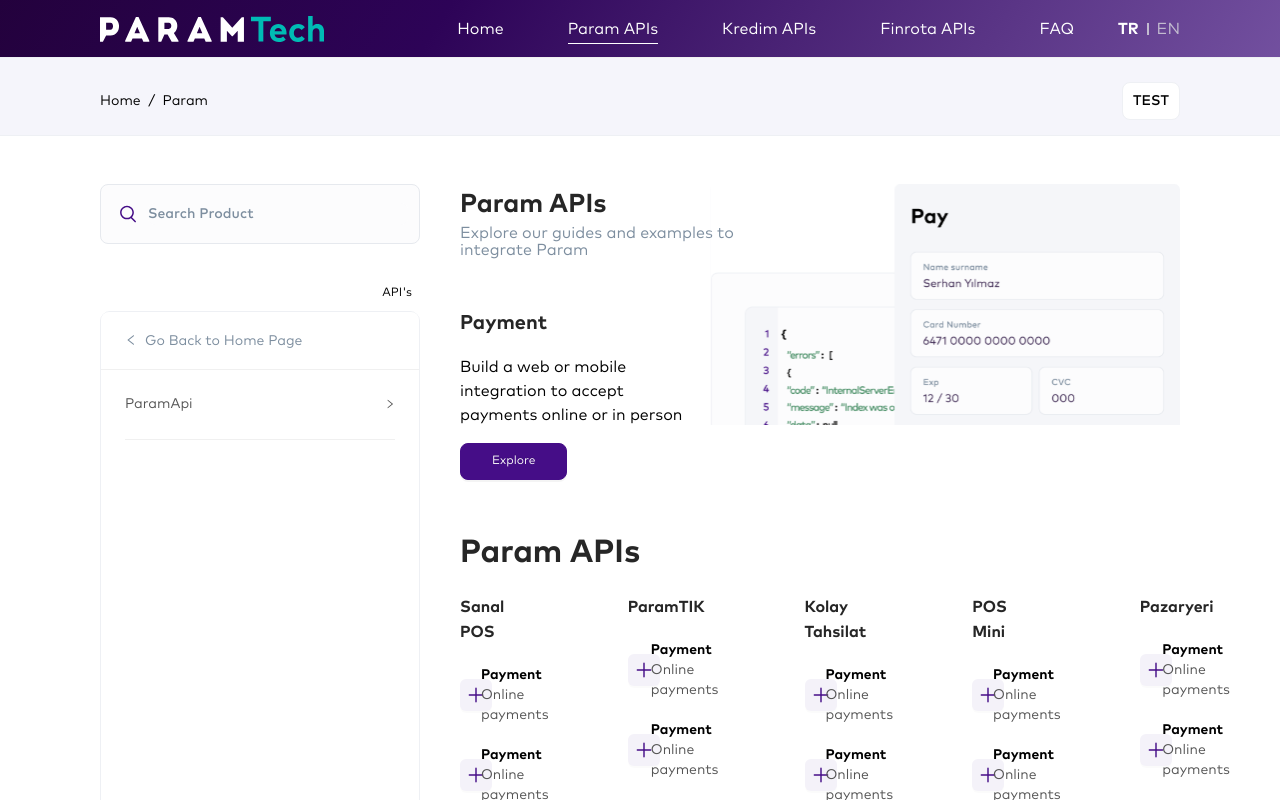
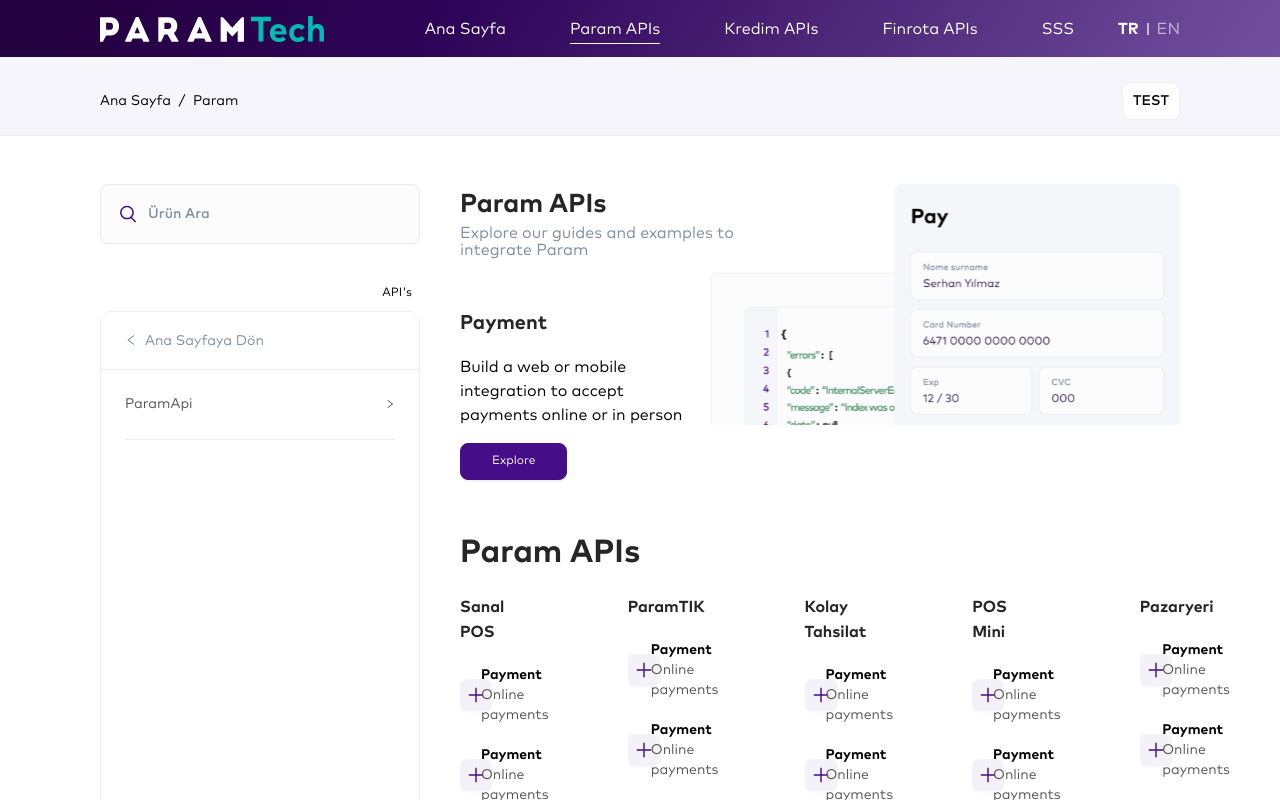
Before and after one commit to alihanberk/Paramtech.ApiPortal.UI, a React (Create React App) app: page /home in a window 1280 px wide. Both pictures are taken after a click on the item "Param APIs". Shown: the top 800 px of the page. Built offline with nearby package versions, Linux system fonts and the light colour scheme.

Commit message:
language

```diff
--- a/src/components/Layout/BrandHeader.js
+++ b/src/components/Layout/BrandHeader.js
@@ -6,9 +6,11 @@
 import { upperCaseFirstLetter } from "lib/helpers";
 import { useLocation } from "react-router-dom";
 import environmentList from "../../data/environmentByOrganizations.data.json";
+import { useIntl } from "react-intl";
 
 const BrandHeader = () => {
   const
+    intl = useIntl(),
     dispatch = useDispatch(),
     location = useLocation(),
     [
@@ -39,7 +41,7 @@
     ),
 
     getRouteString = () => {
-      return `Home${organizations ? `  \xa0/\xa0 ${upperCaseFirstLetter(organizations)}` : ""}${currentProduct ? ` \xa0/\xa0 ${upperCaseFirstLetter(currentProduct)}` : ""}${currentTag?.tag ? ` \xa0/\xa0 ${upperCaseFirstLetter(currentTag?.tag)}` : ""}`
+      return `${intl.formatMessage({ id: "label.home" })}${organizations ? `  \xa0/\xa0 ${upperCaseFirstLetter(organizations)}` : ""}${currentProduct ? ` \xa0/\xa0 ${upperCaseFirstLetter(currentProduct)}` : ""}${currentTag?.tag ? ` \xa0/\xa0 ${upperCaseFirstLetter(currentTag?.tag)}` : ""}`
     }
 
   React.useEffect(() => {
--- a/src/components/Layout/Content/ContentList.js
+++ b/src/components/Layout/Content/ContentList.js
@@ -2,12 +2,14 @@
 import { MenuList } from "components/UIComponents";
 import _ from "lodash";
 import React, { useEffect } from "react";
+import { useIntl } from "react-intl";
 import { useSelector } from "react-redux";
 import { ReactSVG } from "react-svg";
 import seacrhIcon from "../../../assets/img/ui-icons/search.svg";
 
 const ContentList = () => {
   const
+    intl = useIntl(),
     [sider, loading] = useSelector(({ app }) => {
       const
         { sider } = app,
@@ -42,7 +44,7 @@
   return (
     <div>
       <div className="mb-40" >
-        <Input disabled={loading} value={filter} onChange={e => handleChange(e.target.value)} prefix={<ReactSVG className="svg-prefix" src={seacrhIcon} />} className="input-type-secondary" placeholder={sider.placeholder} />
+        <Input disabled={loading} value={filter} onChange={e => handleChange(e.target.value)} prefix={<ReactSVG className="svg-prefix" src={seacrhIcon} />} className="input-type-secondary" placeholder={sider.placeholder && intl.formatMessage({ id: sider.placeholder })} />
       </div>
       <div>
         <MenuList {...{ data: filter ? data : sider.data, }} />
--- a/src/components/Layout/Header/HeaderNavbar.js
+++ b/src/components/Layout/Header/HeaderNavbar.js
@@ -38,9 +38,9 @@
         mode="horizontal"
         selectedKeys={selectedKeys}
         items={[
-          { label: "Home", key: "home", onClick: () => handleClick("home", null, clearFields) },
+          { label: intl.formatMessage({ id: "label.home" }), key: "home", onClick: () => handleClick("home", null, clearFields) },
           ...navbarItem,
-          { label: "FAQ", key: "faq", onClick: () => handleClick("faq", null, clearFields) }
+          { label: intl.formatMessage({ id: "label.faq" }), key: "faq", onClick: () => handleClick("faq", null, clearFields) }
         ]}
       />
       <LanguageSelection />
--- a/src/components/UIComponents/MenuList/MenuList.js
+++ b/src/components/UIComponents/MenuList/MenuList.js
@@ -8,9 +8,11 @@
 import ListUtils from "./utils";
 import Description from "../Description";
 import Loading from "../Loading";
+import { useIntl } from "react-intl";
 
 const MenuList = ({ data }) => {
   const
+    intl = useIntl(),
     params = useParams(),
     location = useLocation(),
     navigate = useNavigate(),
@@ -86,7 +88,7 @@
         <Card title={
           <div onClick={() => !loading && handleBackButton()}>
             <LeftOutlined className="font-12" />
-            <span className="ml-8 font-14 text-400 list-title">{data?.cardTitle}</span>
+            <span className="ml-8 font-14 text-400 list-title">{data?.cardTitle && intl.formatMessage({ id: data?.cardTitle })}</span>
           </div>
         }
           className={data?.clickable ? `clickable` : ""}
--- a/src/lang/en.json
+++ b/src/lang/en.json
@@ -4,5 +4,13 @@
   "label.mementoDescription": "Reward System",
   "label.finrotaApi": "Finrota APIs",
   "label.paramApi": "Param APIs",
-  "label.kredimApi": "Kredim APIs"
+  "label.kredimApi": "Kredim APIs",
+  "label.home": "Home",
+  "label.faq": "FAQ",
+  "label.searchProduct": "Search Product",
+  "label.searchApi": "Search Api",
+  "label.searchEndpoint": "Search Endpoint",
+  "label.backHome": "Go Back to Home Page",
+  "label.backProductList": "Go Back To Product List",
+  "label.backApiList": "Go Back To Api List"
 }
--- a/src/lang/tr.json
+++ b/src/lang/tr.json
@@ -4,5 +4,13 @@
   "label.mementoDescription": "Ödüllendirme Sistemi",
   "label.finrotaApi": "Finrota APIs",
   "label.paramApi": "Param APIs",
-  "label.kredimApi": "Kredim APIs"
+  "label.kredimApi": "Kredim APIs",
+  "label.home": "Ana Sayfa",
+  "label.faq": "SSS",
+  "label.searchProduct": "Ürün Ara",
+  "label.searchApi": "Api Ara",
+  "label.searchEndpoint": "Endpoint Ara",
+  "label.backHome": "Ana Sayfaya Dön",
+  "label.backProductList": "Ürün Listesine Dön",
+  "label.backApiList": "API Listesine Dön"
 }
--- a/src/pages/Organization.js
+++ b/src/pages/Organization.js
@@ -20,11 +20,11 @@
     const
       list = {
         searchFields: "name",
-        placeholder: "Search Product",
+        placeholder: "label.searchProduct",
         data: {
           className: "scrollable-menu",
           header: "API's",
-          cardTitle: "Go Back to Home Page",
+          cardTitle: "label.backHome",
           list: importList,
           organizationOrProduct: organization,
           clickable: true,
--- a/src/pages/Product.js
+++ b/src/pages/Product.js
@@ -23,7 +23,7 @@
     const
       list = {
         searchFields: currentTag?.tag ? "endpoint" : "name",
-        placeholder: "Search API's",
+        placeholder: "label.searchApi",
         data: {
           stateKey: "documentation",
           className: "scrollable-menu",
@@ -44,9 +44,9 @@
 
   useEffect(() => {
     if (currentTag?.tag)
-      setListdata({ header: "Go Back to Api List", field: "endpoint" })
+      setListdata({ header: "label.backApiList", field: "endpoint" })
     else
-      setListdata({ header: "Go Back to Product List", field: "name" })
+      setListdata({ header: "label.backProductList", field: "name" })
   }, [currentTag, documentation.normalizedData.data]);
 
 
```
